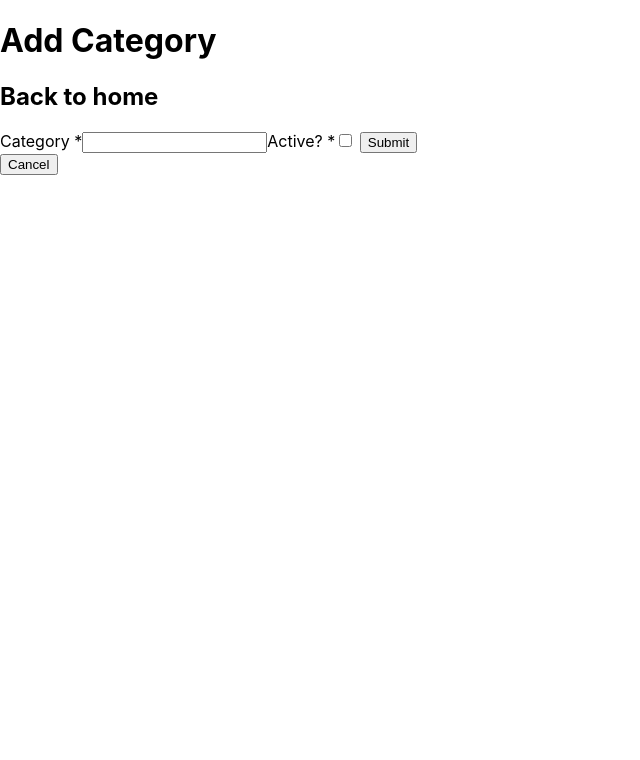
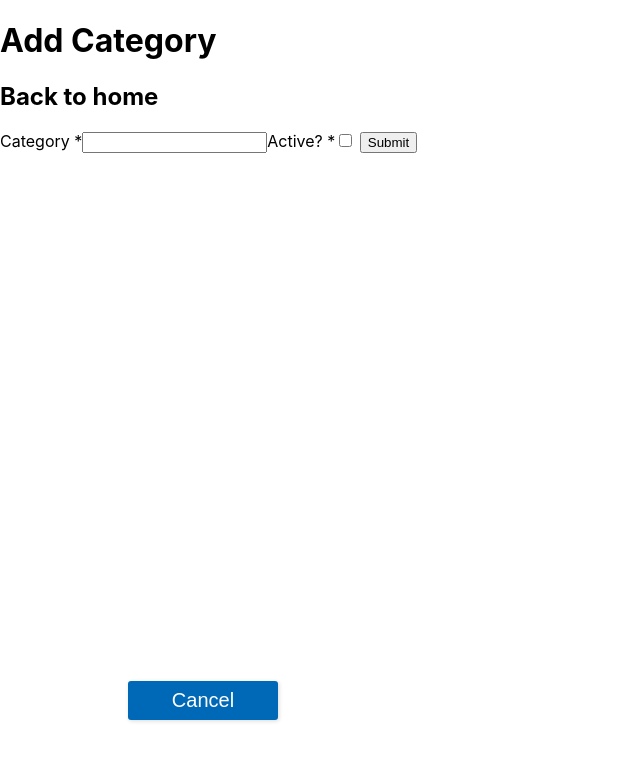
Before and after one commit to chhhloeeee/HulerLoan-frontend, a Next.js app in the folder loan-app/: page /category/add in a window 1280 px wide. Shown: the top 760 px of the page, without its empty margins (0-640 px from the left). Built offline with nearby package versions, Linux system fonts and the light colour scheme.

Commit message:
button component

```diff
--- a/loan-app/components/button.js
+++ b/loan-app/components/button.js
@@ -1,10 +1,19 @@
 import React from "react";
+import Link from 'next/link'
+import styles from '../styles/form.module.css'
 
-const Button = ({ text, onClick, className }) => {
+function MyLink(props) {
+    let { href, children, ...rest } = props
+    return (
+      <Link href={href}>
+        <a {...rest}>{children}</a>
+      </Link>
+    )
+  }
+
+const Button = ({ text, href}) => {
   return (
-    <button onClick={onClick} className={className}>
-      {text}
-    </button>
+    <MyLink className={styles.bttn} href={href}>{text}</MyLink>
   );
 };
 
--- a/loan-app/pages/category/add.js
+++ b/loan-app/pages/category/add.js
@@ -36,9 +36,8 @@ export default function AddCategory() {
         </form>
       </div>
       <Button
-        className="bttn"
         text="Cancel"
-        onClick={() => navigate({ pathname: "/category" })}
+        href="/home"
       />
     </>
   );
--- /dev/null
+++ b/loan-app/styles/form.module.css
@@ -0,0 +1,23 @@
+.bttn{
+    text-align: center;
+    border: none;
+    padding: 8px 15px 8px 15px;
+    background: #0069B7;
+    color: #fff;
+    box-shadow: 1px 1px 4px #DADADA;
+    -moz-box-shadow: 1px 1px 4px #DADADA;
+    -webkit-box-shadow: 1px 1px 4px #DADADA;
+    border-radius: 3px;
+    -webkit-border-radius: 3px;
+    -moz-border-radius: 3px;
+    font-family: 'Poppins', sans-serif;
+    font-size: 20px;
+    width: 150px;
+    position: absolute;
+    left: 10%;
+    bottom: 10%;
+  }
+
+  .bttn:hover{
+    background-color: #254992;
+  }
```
